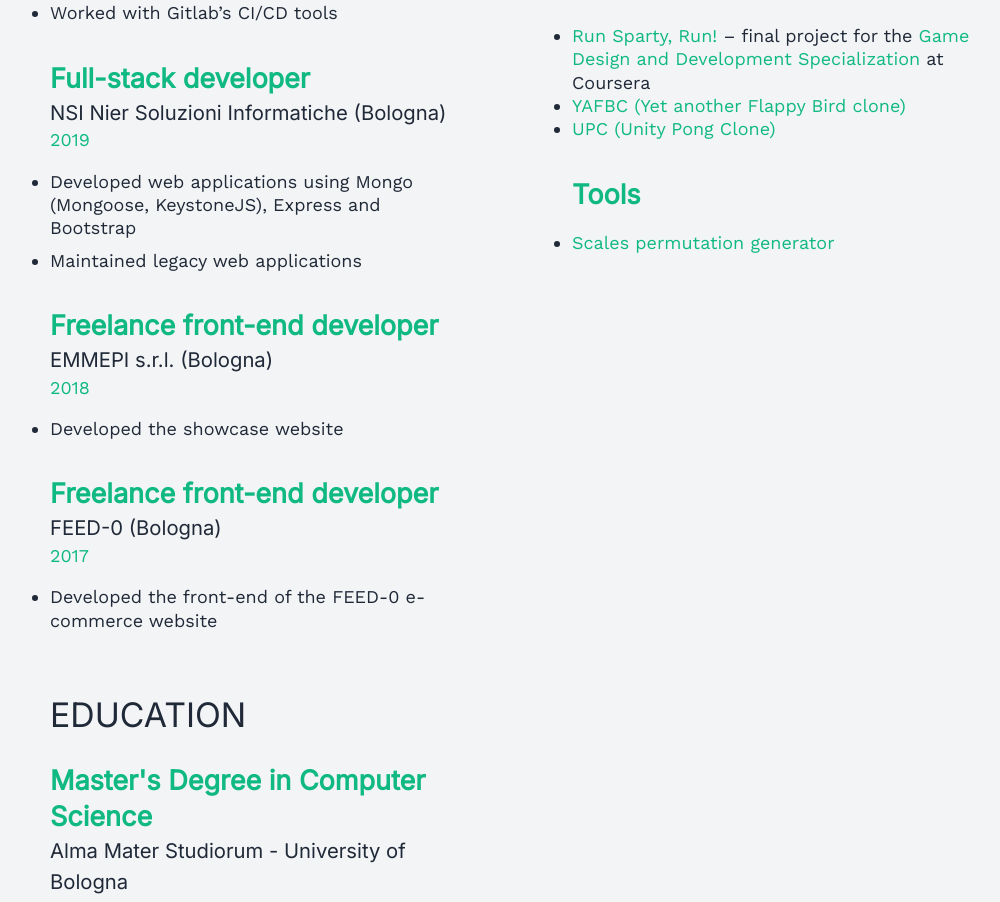
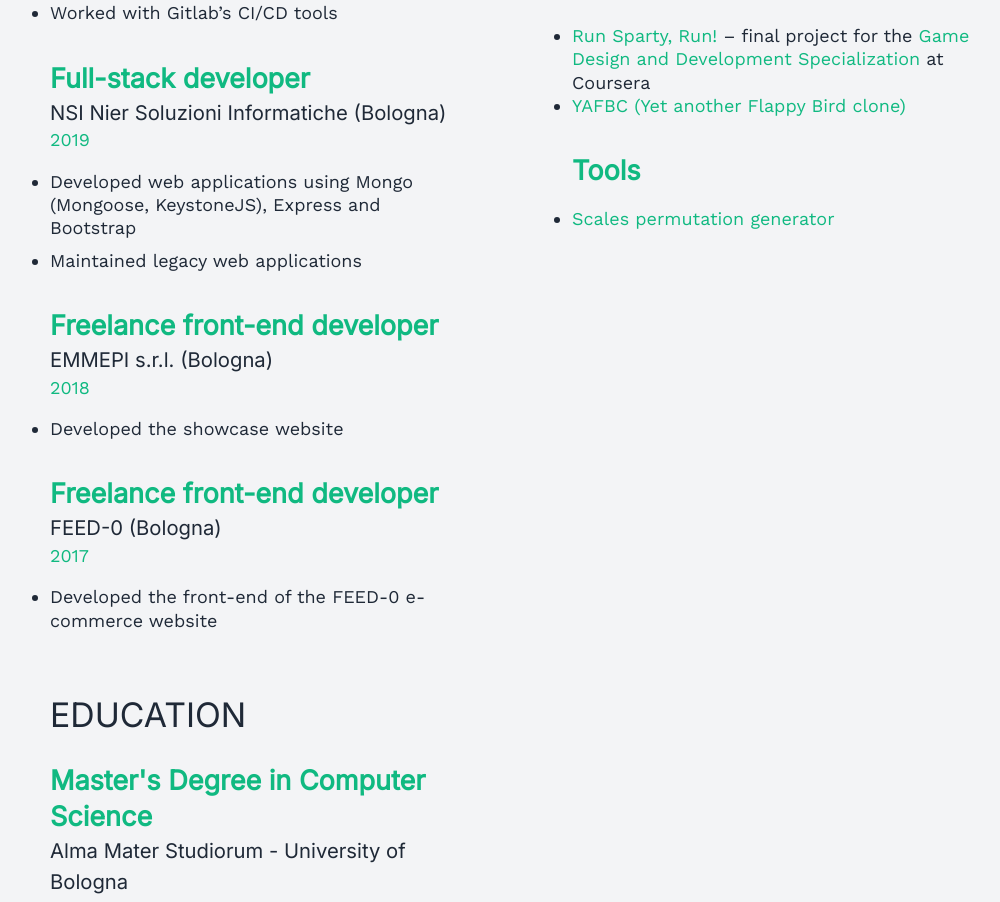
Before and after one commit to cpiemontese/cpiemontese.github.io, a Next.js app: page / in a window 1280 px wide. Shown: the part 1526-2428 px from the top of the page, without its empty margins (122-1122 px from the left). Built offline with nearby package versions, Linux system fonts and the light colour scheme.

Commit message:
remove pong link

```diff
--- a/pages/index.jsx
+++ b/pages/index.jsx
@@ -338,11 +338,6 @@ export default function IndexPage() {
                       YAFBC (Yet another Flappy Bird clone)
                     </a>
                   </li>
-                  <li>
-                    <a className="text-emerald-500 dark:text-emerald-400" href="/unity-pong-clone">
-                      UPC (Unity Pong Clone)
-                    </a>
-                  </li>
                 </ul>
               </CVElement>
               <CVElement className="" lang={lang} title="Tools">
```
